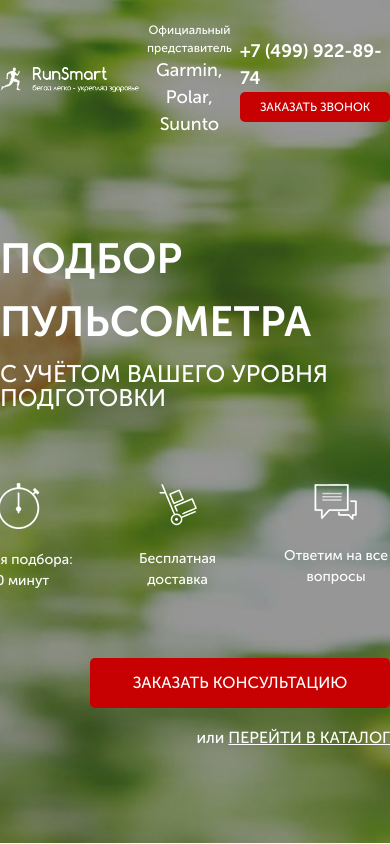
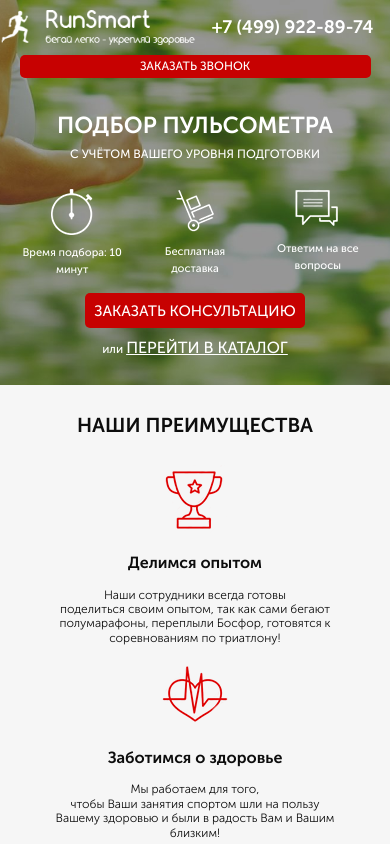
Before and after one commit to sergei-kholodenin/pulsometrs, a website: page src/index.html in a window 390 px wide. Shown: the top 844 px of the page. Drawn offline with Linux system fonts and the light colour scheme; files whose address does not match are found by name.

Commit message:
media adaptation two section

```diff
--- a/src/index.html
+++ b/src/index.html
@@ -21,8 +21,9 @@
                 </div>
                 <div class="header__contacts">
                     <a href="tel:+74999228974" class="header__phone">+7 (499) 922-89-74</a>
-                    <button class="button">заказать звонок</button>
+                    <button class="button button_hide-xs">заказать звонок</button>
                 </div>
+                <button class="button button_visible-xs">заказать звонок</button>
             </header>
 
             <div class="promo__wrapper">
--- a/src/sass/base/_media.scss
+++ b/src/sass/base/_media.scss
@@ -0,0 +1,223 @@
+@media (max-width: 1200px) {
+    .promo {
+        min-height: 450px;
+        padding-bottom: 50px;
+        &__wrapper {
+            margin-top: 45px;
+        }
+        &__icons {
+            margin-top: 25px;
+        }
+    }
+    .button_main {
+        margin-top: 22px;
+    }
+    .reasons {
+        min-height: 425px;
+        padding: 50px 0 50px 0;
+        &__icons {
+            margin-top: 45px;
+        }
+    }
+}
+@media (max-width: 991px) {
+    .promo {
+        padding: 10px 0 25px 0;
+        min-height: 400px;
+        &__wrapper {
+            margin-top: 19px;
+        }
+        &__header {
+            font-size: 35px;
+        }
+        &__subheader {
+            font-size: 20px;
+        }
+        &__icons {
+            margin-top: 15px;
+        }
+        &__icon {
+            width: 90px;
+            font-size: 12px;
+        }
+        &__link {
+            margin-top: 8px;
+            font-size: 14px;
+        }
+    }
+    .header {
+        &__official {
+            font-size: 11px;
+            span {
+                font-size: 15px;
+            }
+        }
+        &__phone {
+            font-size: 15px;
+            }
+    }
+    .button {
+        height: 23px;
+        width: 130px;
+    }
+    .button_main {
+        margin-top: 15px;
+        width: 250px;
+        height: 40px;
+        font-size: 14px;
+    }
+    .reasons {
+        min-height: 360px;
+        padding: 25px 0 25px 0;
+        &__title {
+            font-size: 25px;
+        }
+        &__icons {
+            margin-top: 25px;
+        }
+        &__icon {
+            font-size: 12px;
+            width: 230px;
+            img {
+                margin-bottom: 28px;
+            }
+            span {
+                margin-bottom: 20px;
+                font-style: 14px;
+            }
+        }
+
+    }
+
+}
+
+@media (max-width: 767px) {
+    .header {
+        &__logo {
+            width: 45%;
+        }
+        &__official {
+            display: none;
+        }
+        &__contacts {
+            align-items: center;
+            width: 45%;
+        }
+    }
+    .promo {
+        min-height: 365px;
+        &__header {
+            font-size: 30px;
+            margin-bottom: 0;
+        }
+        &__subheader {
+            font-size: 15px;
+        }
+        &__wrapper {
+            align-items: center;
+            margin-top: 30px;
+        }
+        &__icons {
+            margin-top: 15px;
+            width: 60%;
+        }
+        &__icon {
+            width: 30%;
+            font-size: 11px;
+            img {
+                margin-bottom: 10px;
+            }
+        }
+        &__link {
+            font-size: 12px;
+        }
+    }
+    .button_main {
+        margin-top: 15px;
+        width: 220px;
+        height: 35px;
+        font-size: 12px;
+    }
+    .reasons {
+        &__title {
+            font-size: 20px;
+        }
+        &__icons {
+            margin-top: 10px;
+            flex-wrap: wrap;
+            justify-content: center;
+        }
+        &__icon {
+            font-size: 12px;
+            width: 40%;
+            padding: 15px 10px 0 10px;
+            img {
+                margin-bottom: 18px;
+            }
+            span {
+                margin-bottom: 15px;
+                font-size: 16px;
+            }
+        }
+    }
+
+}
+@media (max-width: 575px) {
+    .button_hide-xs {
+        display: none;
+    }
+    .button_visible-xs {
+        display: block;
+        width: 90%;
+        margin-top: 10px;
+    }
+    .header {
+        flex-wrap: wrap;
+        align-items: center;
+        justify-content: center;
+        &__logo {
+            width: 50%;
+        }
+        &__contacts {
+            width: 50%;
+        }
+        &__phone {
+            font-size: 18px;
+        }
+    }
+    .promo {
+        &__header {
+            font-size: 23px;
+        }
+        &__subheader {
+            font-size: 12px;
+        }
+        &__icons {
+            margin-top: 15px;
+            width: 90%;
+        }
+        &_icon {
+            img {
+                margin-bottom: 10px;
+            }
+        }
+        &__link {
+            a {
+                font-size: 16px;
+            }
+        }
+    }
+    .button_main {
+        font-size: 15px;
+    }
+    .reasons {
+        font-size: 20px;
+        &__icon {
+            width: 80%;
+            a {
+                font-size: 21px;
+            }
+        }
+
+    }
+}
--- a/src/sass/blocks/_buttons.scss
+++ b/src/sass/blocks/_buttons.scss
@@ -15,3 +15,6 @@
         font-size: 16px;
     }
 }
+.button_visible-xs {
+    display: none;
+}
--- a/src/sass/style.scss
+++ b/src/sass/style.scss
@@ -1,4 +1,5 @@
 @import "base/variables";
+
 
 * {
     font-family: 'Museo Sans Cyrl', sans-serif;
@@ -12,3 +13,4 @@
 @import 'blocks/header';
 @import 'blocks/buttons';
 @import 'blocks/reasons';
+@import 'base/media';
```
Also changed, not shown: src/css/style.min.css.
